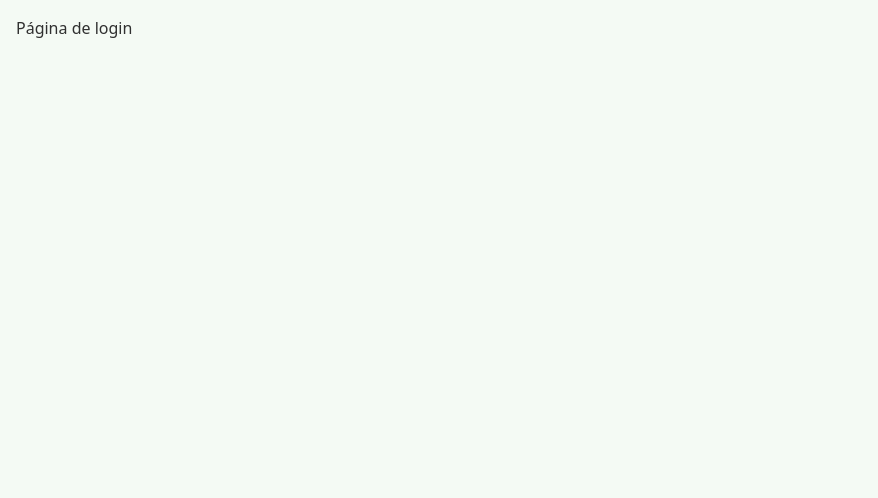
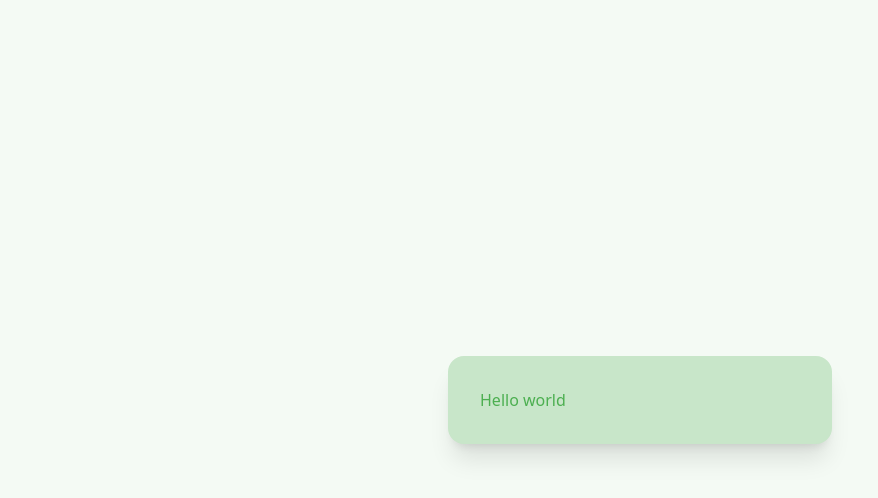
Before and after one commit to JohanRestrepo19/turistriada-frontend, a React (Vite) app: page /login in a window 1280 px wide. Shown: the top 498 px of the page, without its empty margins (0-878 px from the left). Built offline with nearby package versions, Linux system fonts and the light colour scheme.

Commit message:
feat: add custom Button component.

```diff
--- a/index.html
+++ b/index.html
@@ -1,9 +1,12 @@
 <!DOCTYPE html>
 <html lang="es" data-theme="turistriada">
-
   <head>
     <meta charset="UTF-8" />
-  <link rel="icon" type="image/svg+xml" href="/vite.svg" />
+    <link
+      rel="icon"
+      type="image/svg+xml"
+      href="/src/assets/brand/turistriada.svg"
+    />
     <meta name="viewport" content="width=device-width, initial-scale=1.0" />
     <title>Turistriada</title>
   </head>
@@ -12,5 +15,4 @@
     <div id="root"></div>
     <script type="module" src="/src/main.tsx"></script>
   </body>
-
 </html>
--- a/package.json
+++ b/package.json
@@ -10,6 +10,10 @@
     "preview": "vite preview"
   },
   "dependencies": {
+    "@fortawesome/fontawesome-svg-core": "^6.4.0",
+    "@fortawesome/free-regular-svg-icons": "^6.4.0",
+    "@fortawesome/free-solid-svg-icons": "^6.4.0",
+    "@fortawesome/react-fontawesome": "^0.2.0",
     "@hookform/resolvers": "^3.1.0",
     "@reduxjs/toolkit": "^1.9.5",
     "axios": "^1.4.0",
--- /dev/null
+++ b/src/common/components/Button.tsx
@@ -0,0 +1,37 @@
+import { IconProp, SizeProp } from '@fortawesome/fontawesome-svg-core'
+import { FontAwesomeIcon } from '@fortawesome/react-fontawesome'
+import { useMemo, ButtonHTMLAttributes, ReactNode } from 'react'
+
+interface ButtonProps extends ButtonHTMLAttributes<HTMLButtonElement> {
+  children: ReactNode
+  icon?: IconProp
+  iconSize?: SizeProp
+  styleType: 'primary' | 'secondary'
+  rounded?: boolean
+}
+
+export const Button = ({
+  children,
+  icon,
+  iconSize,
+  styleType,
+  ...props
+}: ButtonProps) => {
+  //
+  const buttonStyles = useMemo(() => {
+    const buttonStyle = styleType === 'primary' ? 'primary' : 'accent'
+    const disabled = props.disabled ? 'disabled' : ''
+    return `btn btn-${buttonStyle} ${disabled}`
+  }, [styleType, props.disabled])
+
+  return (
+    <button {...props} className={buttonStyles}>
+      {icon && (
+        <span className="mr-2">
+          <FontAwesomeIcon icon={icon} size={iconSize} />
+        </span>
+      )}
+      {children}
+    </button>
+  )
+}
--- /dev/null
+++ b/src/common/components/FormCard.tsx
@@ -0,0 +1,17 @@
+import { ReactNode } from 'react'
+
+interface FormCardProps {
+  title?: string
+  children: ReactNode
+}
+
+export const FormCard = ({ title, children }: FormCardProps) => {
+  return (
+    <div className="card w-96 bg-primary-light text-primary shadow-xl">
+      <div className="card-body">
+        {title && <h2 className="card-title">{title}</h2>}
+        {children}
+      </div>
+    </div>
+  )
+}
--- a/src/layouts/AuthLayout.tsx
+++ b/src/layouts/AuthLayout.tsx
@@ -6,7 +6,9 @@ interface AuthLayoutProps {
 export const AuthLayout = ({ children }: AuthLayoutProps) => {
   return (
     <div className="container mx-auto min-h-screen p-4 bg-[#C8E6C9]/20 flex flex-col gap-4">
-      <div className="flex-grow">{children}</div>
+      <div className="flex-grow flex justify-center items-center">
+        {children}
+      </div>
     </div>
   )
 }
--- a/src/pages/login/index.tsx
+++ b/src/pages/login/index.tsx
@@ -1,5 +1,10 @@
+import { FormCard } from '@/common/components/FormCard'
 import { AuthLayout } from '@/layouts/AuthLayout'
 
 export const LoginPage = () => {
-  return <AuthLayout>Página de login</AuthLayout>
+  return (
+    <AuthLayout>
+      <FormCard>Hello world</FormCard>
+    </AuthLayout>
+  )
 }
--- a/tailwind.config.js
+++ b/tailwind.config.js
@@ -2,7 +2,11 @@
 export default {
   content: ['./index.html', './src/**/*.{js,ts,jsx,tsx}'],
   theme: {
-    extend: {}
+    extend: {
+      colors: {
+        'primary-light': '#C8E6C9'
+      }
+    }
   },
   daisyui: {
     themes: [
```
Also changed, not shown: src/assets/brand/turistriada.svg (added), 2 other files (tests, documents, lock files or other folders). Lines whose indentation alone changed are shown as unchanged.
